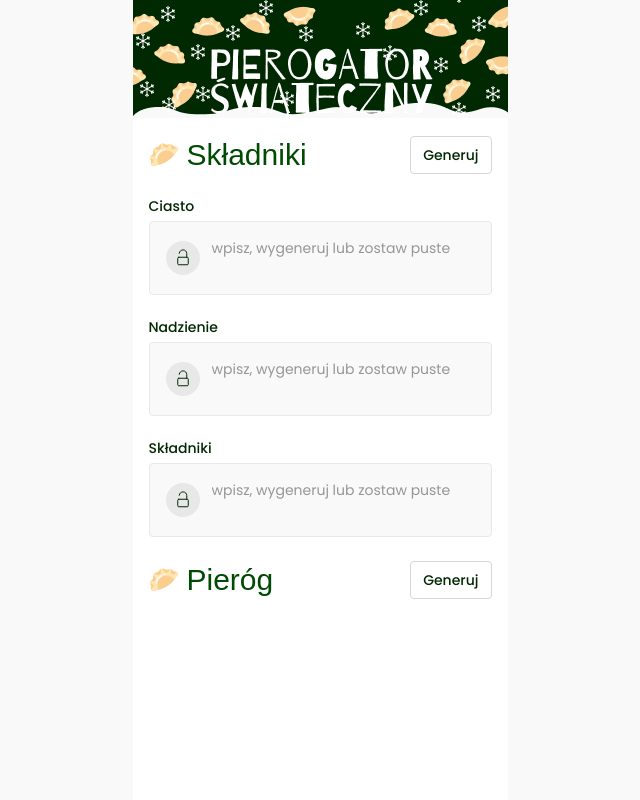
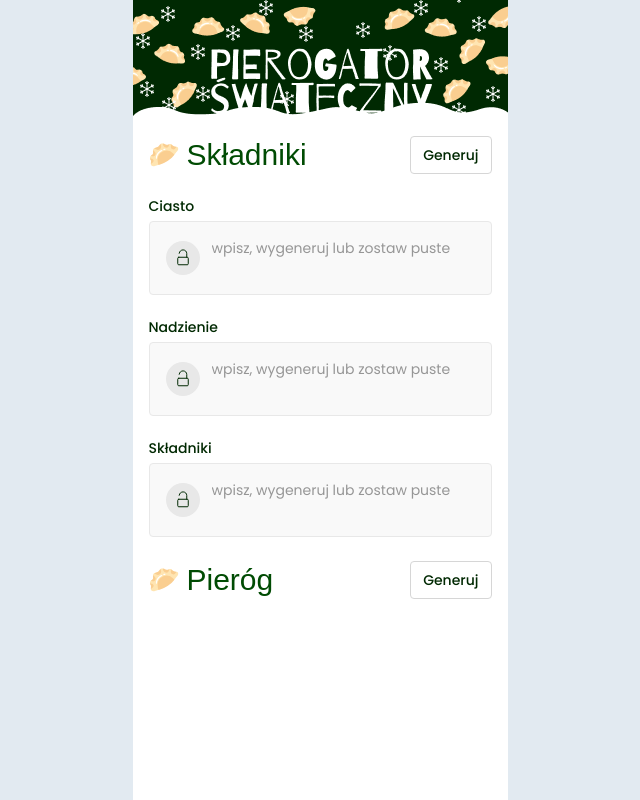
Before and after one commit to nerdbord/pierogator-app-lpwyw7xd, a Next.js app: page / in a window 1280 px wide. Shown: the top 800 px of the page, without its empty margins (320-960 px from the left). Built offline with nearby package versions, Linux system fonts and the light colour scheme; a web font is replaced by a local one.

Commit message:
fix(style): fixed bugs@style

```diff
--- a/src/app/(dumplingator)/createdumpling/page.module.scss
+++ b/src/app/(dumplingator)/createdumpling/page.module.scss
@@ -14,6 +14,7 @@
 
 .buttonWrapper {
   display: flex;
+  gap: 5px;
 }
 
 .dumlingNameWrapper {
--- a/src/app/(dumplingator)/page.module.scss
+++ b/src/app/(dumplingator)/page.module.scss
@@ -14,4 +14,5 @@
 
 .buttonWrapper {
     display: flex;
+    gap: 5px;
 }
--- a/src/app/globals.scss
+++ b/src/app/globals.scss
@@ -25,6 +25,7 @@ body {
   background-color: var(--bg-gray);
   display: flex;
   justify-content: center;
+  background: #e2eaf1;
 }
 
 .h1 {
--- a/src/components/Card/Card.module.scss
+++ b/src/components/Card/Card.module.scss
@@ -30,4 +30,5 @@
     display: flex;
     align-items: center;
     justify-content: flex-start;
+    gap: 8px;
 }
--- a/src/components/Containers/InnerContainer/InnerContainer.module.scss
+++ b/src/components/Containers/InnerContainer/InnerContainer.module.scss
@@ -2,7 +2,7 @@
     display: flex;
     flex-direction: column;
     align-items: center;
-    padding: 18px 16px;
+    padding: 18px 16px 0 16px;
     gap: 24px;
     background-color: var(--white);
 }
--- a/src/components/Header/Header.module.scss
+++ b/src/components/Header/Header.module.scss
@@ -1,4 +1,5 @@
 .header {
     width: 100%;
     height: 118px;
+    background-color: var(--white);
 }
--- a/src/components/Header/Header.tsx
+++ b/src/components/Header/Header.tsx
@@ -1,3 +1,4 @@
+/* eslint-disable @next/next/no-img-element */
 import React from 'react'
 import Image, { StaticImageData } from 'next/image'
 import styles from './Header.module.scss'
--- a/src/components/Sections/GenerateDumplingImage/GenerateDumplingImage.tsx
+++ b/src/components/Sections/GenerateDumplingImage/GenerateDumplingImage.tsx
@@ -38,7 +38,7 @@ function GenerateDumplingImage({ ingredients, dough, filling }: Props) {
   const getImage = () => {
     startTransition(async () => {
       try {
-        const promptImage = `Pyszny pieróg zrobiony z ${ingredients}. Bez id: ${Math.floor(
+        const promptImage = `Pyszny pieróg zrobiony z ${ingredients} oraz ${filling}. Bez id: ${Math.floor(
           Math.random() * 1000,
         )}`
         const promptName = `Podaj krótką oryginalną nazwę pieroga na bazie składników: ${ingredients}. Bez id: ${Math.floor(
```
